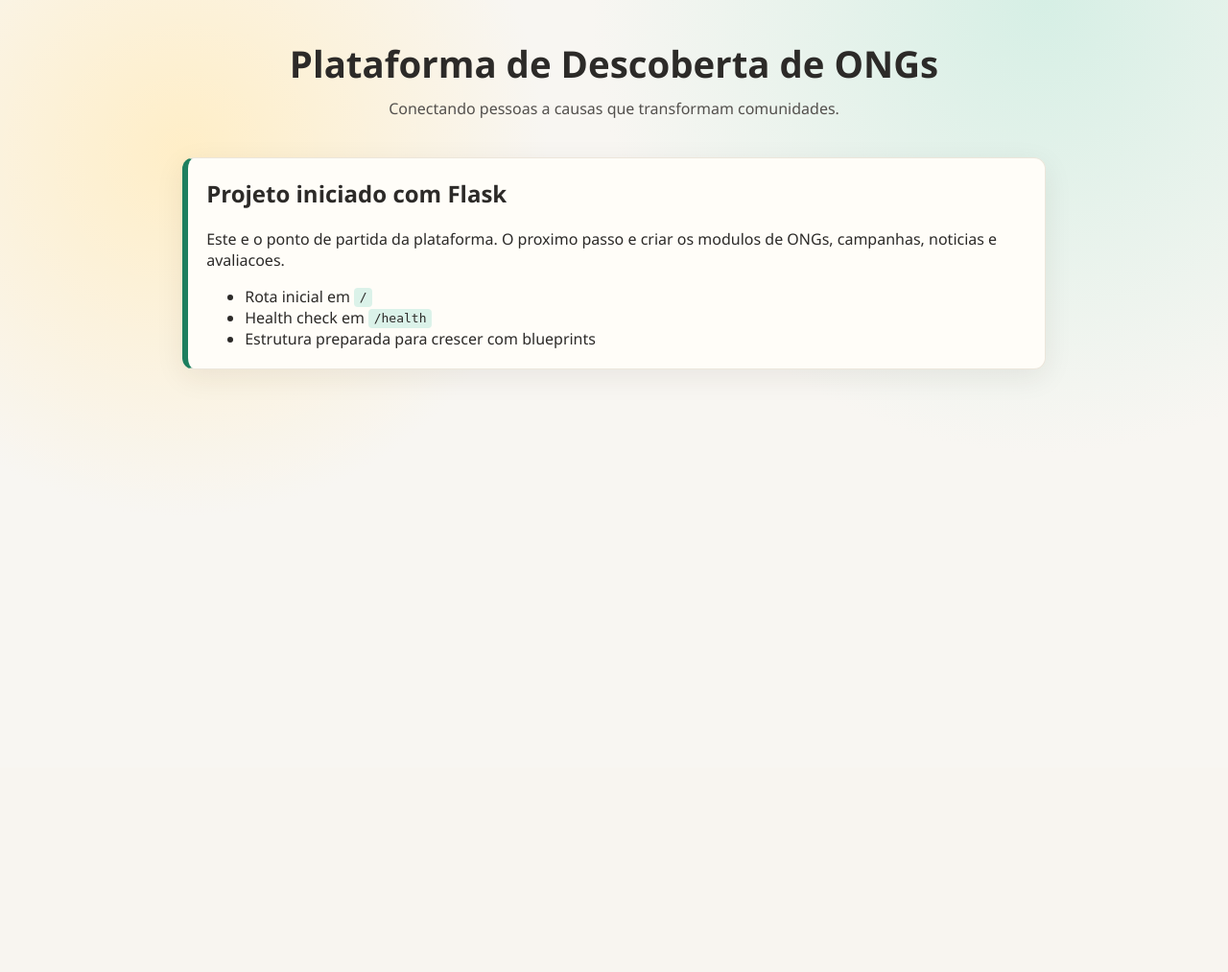
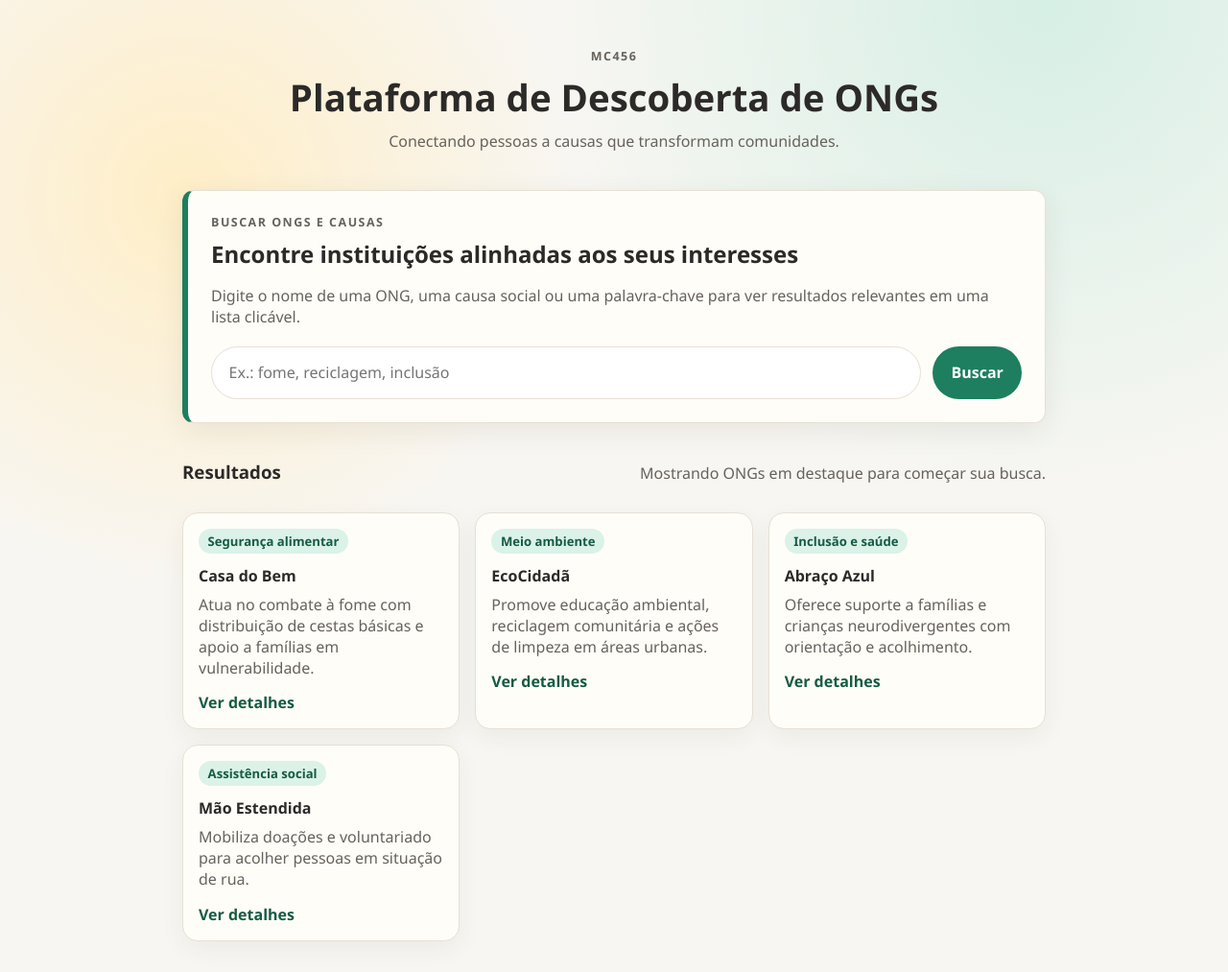
Before and after one commit to Corumba03/Plataforma-de-Descoberta-de-ONGs-e-Campanhas-Solidarias, a Flask app: page / in a window 1280 px wide. Shown: the whole page at 96% size. Before the commit the page ends 417 px from the top, so only its background shows below. Run offline with Flask 3, Linux system fonts and the light colour scheme.

Commit message:
Implementação de ferramenta de busca

```diff
--- /dev/null
+++ b/app/main/ongs.py
@@ -0,0 +1,88 @@
+ONGS = [
+    {
+        "slug": "casa-do-bem",
+        "name": "Casa do Bem",
+        "description": "Atua no combate à fome com distribuição de cestas básicas e apoio a famílias em vulnerabilidade.",
+        "cause": "Segurança alimentar",
+        "keywords": ["fome", "cestas básicas", "alimentos", "vulnerabilidade", "famílias"],
+        "location": "Campinas, SP",
+        "details": (
+            "A Casa do Bem organiza mutirões de arrecadação, campanhas de doação e atendimento social "
+            "para famílias em insegurança alimentar."
+        ),
+        "impact": "Campanhas mensais de arrecadação e apoio direto a comunidades locais.",
+    },
+    {
+        "slug": "ecocidada",
+        "name": "EcoCidadã",
+        "description": "Promove educação ambiental, reciclagem comunitária e ações de limpeza em áreas urbanas.",
+        "cause": "Meio ambiente",
+        "keywords": ["meio ambiente", "reciclagem", "sustentabilidade", "limpeza", "educação ambiental"],
+        "location": "São Paulo, SP",
+        "details": (
+            "A EcoCidadã conecta voluntários a campanhas de reciclagem, plantio de mudas e oficinas "
+            "sobre consumo consciente."
+        ),
+        "impact": "Projetos de educação ambiental em escolas e bairros parceiros.",
+    },
+    {
+        "slug": "abraco-azul",
+        "name": "Abraço Azul",
+        "description": "Oferece suporte a famílias e crianças neurodivergentes com orientação e acolhimento.",
+        "cause": "Inclusão e saúde",
+        "keywords": ["autismo", "neurodiversidade", "inclusão", "acolhimento", "saúde"],
+        "location": "Rio de Janeiro, RJ",
+        "details": (
+            "A organização realiza rodas de conversa, palestras e atividades de apoio para famílias "
+            "de crianças neurodivergentes."
+        ),
+        "impact": "Rede de apoio com atendimento informativo e eventos de sensibilização.",
+    },
+    {
+        "slug": "mao-estendida",
+        "name": "Mão Estendida",
+        "description": "Mobiliza doações e voluntariado para acolher pessoas em situação de rua.",
+        "cause": "Assistência social",
+        "keywords": ["moradia", "rua", "acolhimento", "doações", "assistência social"],
+        "location": "Belo Horizonte, MG",
+        "details": (
+            "A Mão Estendida promove a distribuição de kits de higiene, refeições e encaminhamento "
+            "para serviços públicos e parceiros."
+        ),
+        "impact": "Ações semanais de acolhimento e encaminhamento social.",
+    },
+]
+
+
+def normalize_query(query):
+    return (query or "").strip().casefold()
+
+
+def search_ongs(query):
+    normalized_query = normalize_query(query)
+
+    if not normalized_query:
+        return list(ONGS)
+
+    matched_ongs = []
+    for ong in ONGS:
+        searchable_text = " ".join(
+            [
+                ong["name"],
+                ong["description"],
+                ong["cause"],
+                ong["location"],
+                " ".join(ong["keywords"]),
+            ]
+        ).casefold()
+        if normalized_query in searchable_text:
+            matched_ongs.append(ong)
+
+    return matched_ongs
+
+
+def get_ong_by_slug(slug):
+    for ong in ONGS:
+        if ong["slug"] == slug:
+            return ong
+    return None
--- a/app/main/routes.py
+++ b/app/main/routes.py
@@ -1,11 +1,28 @@
-from flask import render_template
+from flask import abort, render_template, request
 
 from app.main import main_bp
+from app.main.ongs import get_ong_by_slug, search_ongs
 
 
 @main_bp.get("/")
 def index():
-    return render_template("index.html")
+    query = request.args.get("q", "")
+    ongs = search_ongs(query)
+    return render_template(
+        "index.html",
+        query=query,
+        ongs=ongs,
+        total_ongs=len(ongs),
+    )
+
+
+@main_bp.get("/ong/<slug>")
+def ong_detail(slug):
+    ong = get_ong_by_slug(slug)
+    if ong is None:
+        abort(404)
+
+    return render_template("detail.html", ong=ong)
 
 
 @main_bp.get("/health")
--- a/app/static/css/styles.css
+++ b/app/static/css/styles.css
@@ -4,6 +4,9 @@
   --ink: #2c2a28;
   --accent: #1d7f5f;
   --accent-soft: #dbf2e9;
+  --accent-strong: #155b44;
+  --muted: #67625c;
+  --border: #e7e0d4;
 }
 
 * {
@@ -26,6 +29,21 @@ body {
   padding: 2.5rem 1rem 1.5rem;
 }
 
+.site-header__content {
+  width: min(900px, 92vw);
+  margin: 0 auto;
+}
+
+.eyebrow,
+.section-label {
+  margin: 0 0 0.5rem;
+  text-transform: uppercase;
+  letter-spacing: 0.12em;
+  font-size: 0.78rem;
+  color: var(--accent-strong);
+  font-weight: 700;
+}
+
 .site-header h1 {
   margin: 0;
   font-size: clamp(1.6rem, 3vw, 2.4rem);
@@ -33,7 +51,7 @@ body {
 
 .site-header p {
   margin-top: 0.6rem;
-  color: #53504d;
+  color: var(--muted);
 }
 
 .container {
@@ -44,23 +62,195 @@ body {
 
 .hero {
   background: var(--panel);
-  border: 1px solid #ece6db;
+  border: 1px solid var(--border);
   border-left: 6px solid var(--accent);
   border-radius: 12px;
-  padding: 1.25rem 1.2rem;
+  padding: 1.5rem;
   box-shadow: 0 8px 30px rgba(52, 44, 29, 0.08);
 }
 
 .hero h2 {
   margin-top: 0;
+  margin-bottom: 0.6rem;
 }
 
-.hero ul {
-  margin-bottom: 0;
+.hero__copy p {
+  color: var(--muted);
 }
 
-code {
+.search-form {
+  display: grid;
+  grid-template-columns: minmax(0, 1fr) auto;
+  gap: 0.75rem;
+  margin-top: 1.25rem;
+}
+
+.search-form input {
+  border: 1px solid var(--border);
+  border-radius: 999px;
+  padding: 0.95rem 1.1rem;
+  font: inherit;
+  background: #fff;
+}
+
+.search-form input:focus {
+  outline: 3px solid rgba(29, 127, 95, 0.18);
+  border-color: var(--accent);
+}
+
+.search-form button,
+.back-link {
+  border: 0;
+  border-radius: 999px;
+  padding: 0.95rem 1.2rem;
+  background: var(--accent);
+  color: white;
+  font: inherit;
+  font-weight: 700;
+  text-decoration: none;
+  display: inline-flex;
+  align-items: center;
+  justify-content: center;
+}
+
+.search-form button:hover,
+.back-link:hover,
+.result-card:hover {
+  background: var(--accent-strong);
+}
+
+.results {
+  margin-top: 1.25rem;
+}
+
+.results__header {
+  display: flex;
+  justify-content: space-between;
+  gap: 1rem;
+  align-items: baseline;
+  margin-bottom: 0.85rem;
+  flex-wrap: wrap;
+}
+
+.results__header h3,
+.detail-content h3,
+.info-card h3 {
+  margin-bottom: 0.35rem;
+}
+
+.results__header p,
+.detail-content p,
+.info-card p,
+.detail-hero__description {
+  color: var(--muted);
+}
+
+.results-list {
+  display: grid;
+  grid-template-columns: repeat(auto-fit, minmax(230px, 1fr));
+  gap: 1rem;
+}
+
+.result-card {
+  background: var(--panel);
+  border: 1px solid var(--border);
+  border-radius: 16px;
+  padding: 1rem;
+  box-shadow: 0 8px 24px rgba(52, 44, 29, 0.06);
+  text-decoration: none;
+  color: inherit;
+  transition: transform 120ms ease, background-color 120ms ease;
+}
+
+.result-card:hover {
+  transform: translateY(-2px);
+}
+
+.result-card__cause {
+  display: inline-block;
+  margin-bottom: 0.75rem;
+  padding: 0.25rem 0.6rem;
+  border-radius: 999px;
   background: var(--accent-soft);
-  border-radius: 4px;
-  padding: 0.15rem 0.35rem;
+  color: var(--accent-strong);
+  font-size: 0.82rem;
+  font-weight: 700;
 }
+
+.result-card h4 {
+  margin: 0 0 0.5rem;
+}
+
+.result-card p {
+  margin: 0;
+  color: var(--muted);
+}
+
+.result-card__footer {
+  display: inline-block;
+  margin-top: 0.9rem;
+  font-weight: 700;
+  color: var(--accent-strong);
+}
+
+.empty-state,
+.detail-content,
+.info-card,
+.detail-hero {
+  background: var(--panel);
+  border: 1px solid var(--border);
+  border-radius: 16px;
+  box-shadow: 0 8px 24px rgba(52, 44, 29, 0.06);
+}
+
+.empty-state {
+  padding: 1.15rem;
+}
+
+.detail-hero {
+  padding: 1.4rem;
+  display: flex;
+  justify-content: space-between;
+  gap: 1rem;
+  align-items: flex-start;
+}
+
+.back-link {
+  white-space: nowrap;
+}
+
+.detail-grid {
+  display: grid;
+  grid-template-columns: repeat(auto-fit, minmax(180px, 1fr));
+  gap: 1rem;
+  margin: 1rem 0;
+}
+
+.info-card,
+.detail-content {
+  padding: 1.1rem 1.2rem;
+}
+
+.sr-only {
+  position: absolute;
+  width: 1px;
+  height: 1px;
+  padding: 0;
+  margin: -1px;
+  overflow: hidden;
+  clip: rect(0, 0, 0, 0);
+  white-space: nowrap;
+  border: 0;
+}
+
+@media (max-width: 640px) {
+  .search-form,
+  .detail-hero {
+    grid-template-columns: 1fr;
+    display: grid;
+  }
+
+  .back-link {
+    justify-self: start;
+  }
+}
--- a/app/templates/base.html
+++ b/app/templates/base.html
@@ -8,8 +8,11 @@
   </head>
   <body>
     <header class="site-header">
-      <h1>Plataforma de Descoberta de ONGs</h1>
-      <p>Conectando pessoas a causas que transformam comunidades.</p>
+      <div class="site-header__content">
+        <p class="eyebrow">MC456</p>
+        <h1>Plataforma de Descoberta de ONGs</h1>
+        <p>Conectando pessoas a causas que transformam comunidades.</p>
+      </div>
     </header>
 
     <main class="container">
--- a/app/templates/index.html
+++ b/app/templates/index.html
@@ -4,15 +4,57 @@
 
 {% block content %}
 <section class="hero">
-  <h2>Projeto iniciado com Flask</h2>
-  <p>
-    Este e o ponto de partida da plataforma. O proximo passo e criar os modulos de ONGs,
-    campanhas, noticias e avaliacoes.
-  </p>
-  <ul>
-    <li>Rota inicial em <code>/</code></li>
-    <li>Health check em <code>/health</code></li>
-    <li>Estrutura preparada para crescer com blueprints</li>
-  </ul>
+  <div class="hero__copy">
+    <p class="section-label">Buscar ONGs e causas</p>
+    <h2>Encontre instituições alinhadas aos seus interesses</h2>
+    <p>
+      Digite o nome de uma ONG, uma causa social ou uma palavra-chave para ver resultados
+      relevantes em uma lista clicável.
+    </p>
+  </div>
+
+  <form class="search-form" method="get" action="{{ url_for('main.index') }}">
+    <label class="sr-only" for="search">Buscar ONG ou causa</label>
+    <input
+      id="search"
+      name="q"
+      type="search"
+      placeholder="Ex.: fome, reciclagem, inclusão"
+      value="{{ query }}"
+      autocomplete="off"
+    />
+    <button type="submit">Buscar</button>
+  </form>
+</section>
+
+<section class="results">
+  <div class="results__header">
+    <h3>Resultados</h3>
+    <p>
+      {% if query %}
+        {{ total_ongs }} ONG{% if total_ongs != 1 %}s{% endif %} encontrada{% if total_ongs != 1 %}s{% endif %} para "{{ query }}"
+      {% else %}
+        Mostrando ONGs em destaque para começar sua busca.
+      {% endif %}
+    </p>
+  </div>
+
+  {% if ongs %}
+    <div class="results-list">
+      {% for ong in ongs %}
+        <a class="result-card" href="{{ url_for('main.ong_detail', slug=ong.slug) }}">
+          <span class="result-card__cause">{{ ong.cause }}</span>
+          <h4>{{ ong.name }}</h4>
+          <p>{{ ong.description }}</p>
+          <span class="result-card__footer">Ver detalhes</span>
+        </a>
+      {% endfor %}
+    </div>
+  {% else %}
+    <div class="empty-state">
+      <h4>Nenhuma ONG encontrada</h4>
+      <p>Tente buscar por outro termo, como uma causa, cidade ou palavra relacionada.</p>
+    </div>
+  {% endif %}
 </section>
 {% endblock %}
```
Also changed, not shown: app/templates/detail.html (added, +35 -0 lines).
